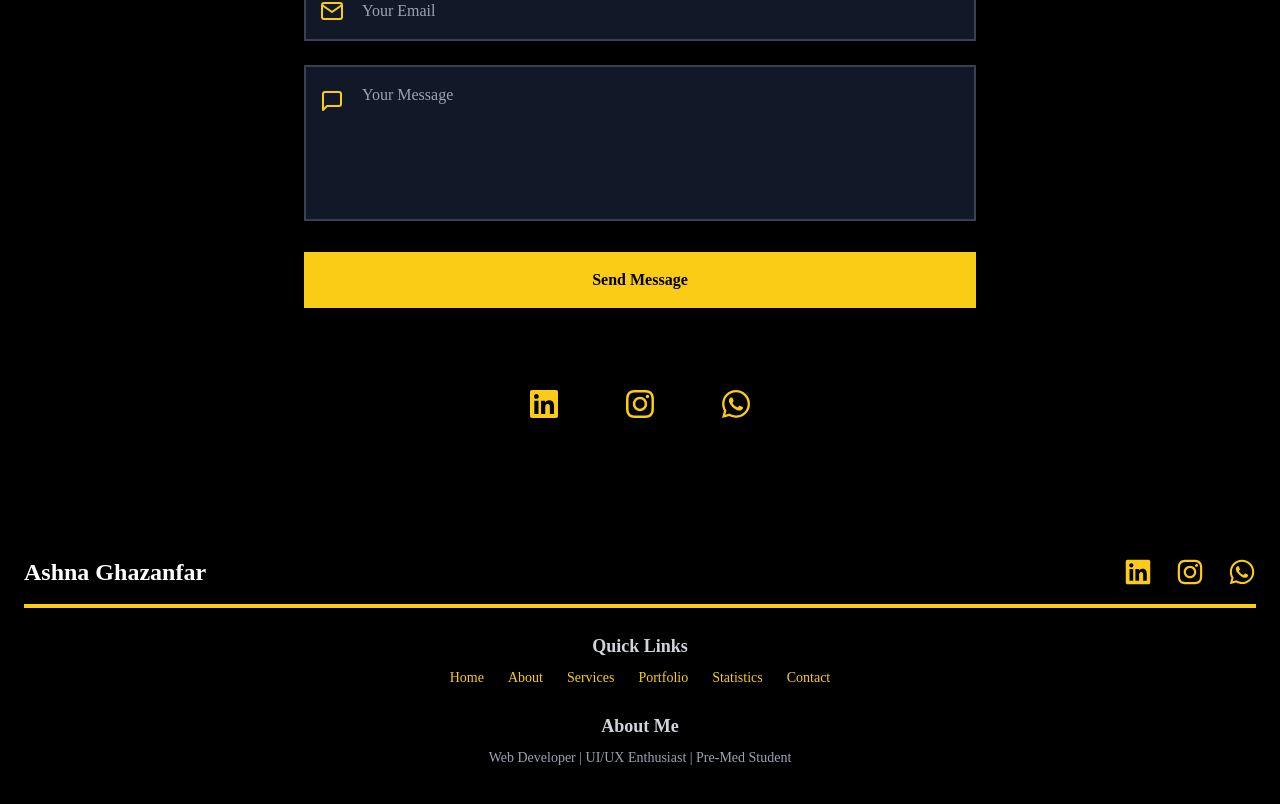
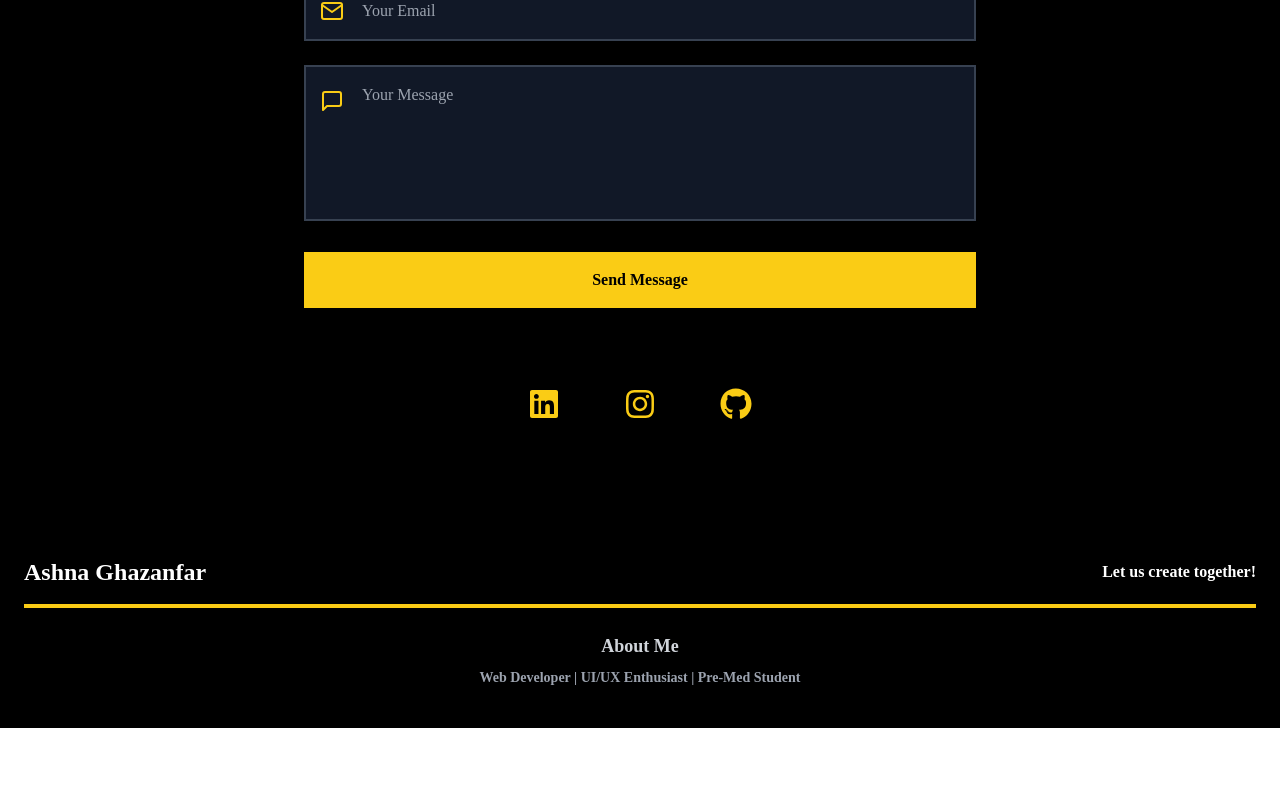
Before and after one commit to Syedaashnaghazanfar/Ashna-Ghazanfar-Portfolio, a Next.js app: page / in a window 1280 px wide. Shown: the part 5133-5937 px from the top of the page. After the commit the page ends 5861 px from the top, so only its background shows below. Built offline with nearby package versions, Linux system fonts and the light colour scheme; a web font is replaced by a local one.

Commit message:
portfolio

```diff
--- a/app/components/contact.tsx
+++ b/app/components/contact.tsx
@@ -2,7 +2,7 @@
 import { useState } from "react";
 import Swal from "sweetalert2";
 import { FiUser, FiMail, FiMessageSquare } from "react-icons/fi";
-import { FaLinkedin, FaInstagram, FaWhatsapp } from "react-icons/fa";
+import { FaLinkedin, FaInstagram, FaGithub } from "react-icons/fa";
 import Link from "next/link";
 
 const Contact = () => {
@@ -113,12 +113,12 @@ const Contact = () => {
           </Link>
 
           <Link
-            href="https://web.whatsapp.com/send?phone=923312392814"
+            href="https://github.com/syedaashnaghazanfar"
             target="_blank"
             rel="noopener noreferrer"
             className="p-4 rounded-full text-yellow-400 hover:bg-yellow-400/10 transition-all"
           >
-            <FaWhatsapp className="w-8 h-8" />
+            <FaGithub className="w-8 h-8" />
           </Link>
         </div>
       </div>
--- a/app/components/footer.tsx
+++ b/app/components/footer.tsx
@@ -1,43 +1,19 @@
 import React from "react";
-import { FaLinkedin, FaInstagram, FaWhatsapp } from "react-icons/fa";
-import Link from "next/link";
 
 const Footer = () => {
   return (
     <footer className="bg-black text-white py-10">
       <div className="container mx-auto px-6">
-
-        <div className="flex justify-between items-center border-b-4 border-yellow-400 pb-4">
-          <h2 className="text-2xl font-bold">Ashna Ghazanfar</h2>
-          <div className="flex gap-6">
-            <Link href="https://www.linkedin.com/in/ashna-ghazanfar-b268522b4/" target="_blank" className="text-yellow-400 hover:text-yellow-300">
-              <FaLinkedin size={28} />
-            </Link>
-            <Link href="https://www.instagram.com/s_ashnaali/" target="_blank" className="text-yellow-400 hover:text-yellow-300">
-              <FaInstagram size={28} />
-            </Link>
-            <Link href="https://web.whatsapp.com/send?phone=923312392814" target="_blank" className="text-yellow-400 hover:text-yellow-300">
-              <FaWhatsapp size={28} />
-            </Link>
-          </div>
+        <div className="flex flex-wrap justify-between items-center border-b-4 border-yellow-400 pb-4">
+          <h2 className="text-2xl font-bold text-center w-full sm:w-auto mb-4 sm:mb-0">Ashna Ghazanfar</h2>
+          <h2 className="text-md font-bold text-center w-full sm:w-auto mb-4 sm:mb-0">Let us create together!
+          </h2>
         </div>
 
-        {/* Quick Links */}
-        <div className="mt-6 text-center">
-          <h3 className="text-lg font-semibold text-gray-300">Quick Links</h3>
-          <div className="flex justify-center gap-6 mt-2 text-yellow-400 text-sm">
-            <Link href="#home" className="hover:underline">Home</Link>
-            <Link href="#about" className="hover:underline">About</Link>
-            <Link href="#services" className="hover:underline">Services</Link>
-            <Link href="#portfolio" className="hover:underline">Portfolio</Link>
-            <Link href="#statistics" className="hover:underline">Statistics</Link>
-            <Link href="#contact" className="hover:underline">Contact</Link>
-          </div>
-        </div>
-
+        {/* About Me */}
         <div className="mt-6 text-center">
           <h3 className="text-lg font-semibold text-gray-300">About Me</h3>
-          <p className="mt-2 text-gray-400 text-sm">
+          <p className="mt-2 text-gray-400 text-sm font-bold">
             Web Developer | UI/UX Enthusiast | Pre-Med Student
           </p>
         </div>
--- a/app/components/projects.tsx
+++ b/app/components/projects.tsx
@@ -79,7 +79,7 @@ const Portfolio = () => {
   };
   return (
     <div className="bg-black py-16 md:py-20" id="portfolio">
-      <div className="container px-4 sm:px-8 lg:px-16">
+      <div className="container mx-auto px-4 sm:px-8 lg:px-16">
         <motion.div
           initial={{ opacity: 0, y: 20 }}
           whileInView={{ opacity: 1, y: 0 }}
--- a/app/components/services.tsx
+++ b/app/components/services.tsx
@@ -69,7 +69,7 @@ const Services = () => {
 
   return (
     <div className="bg-black py-16 md:py-20" id="services">
-      <div className="container px-4 sm:px-8 lg:px-16">
+      <div className="container mx-auto px-4 sm:px-8 lg:px-16">
         {/* Header Section */}
         <motion.div
           initial={{ opacity: 0, y: 30 }}
```
